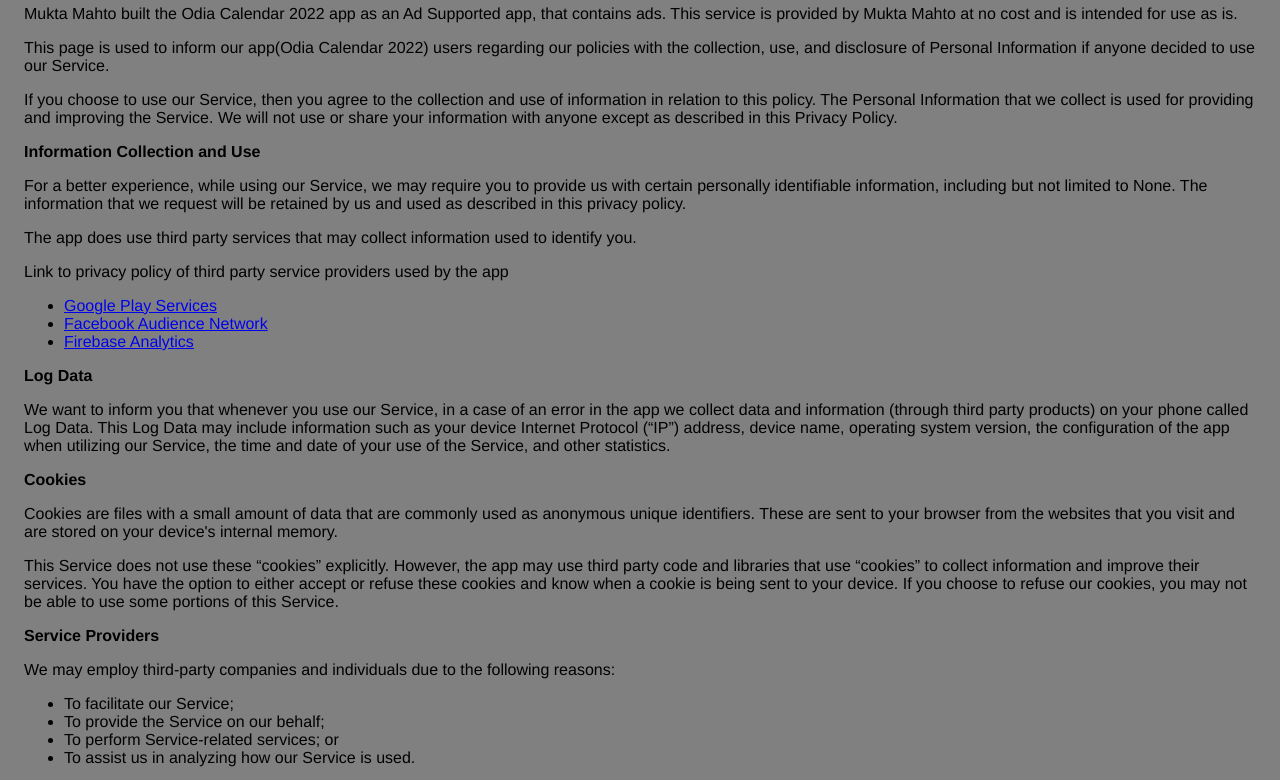
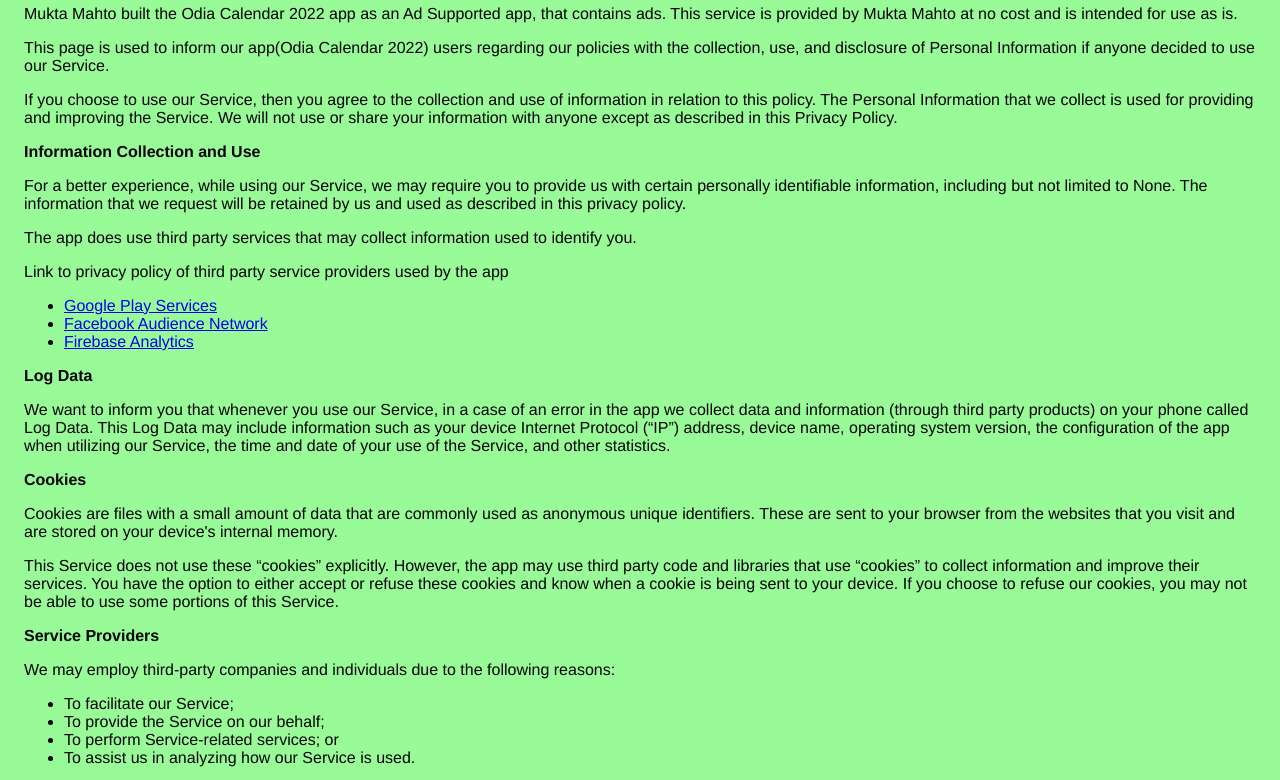
Before and after one commit to mahtoBabu/privacyPolicyOC, a plain HTML site: page index.html in a window 1280 px wide. Shown: the part 87-867 px from the top of the page. Drawn offline with Linux system fonts and the light colour scheme.

Commit message:
Update index.html

```diff
--- a/index.html
+++ b/index.html
@@ -6,7 +6,7 @@
       <title>Privacy Policy</title>
       <style> body { font-family: 'Helvetica Neue', Helvetica, Arial, sans-serif; padding:1em; } </style>
     </head>
-    <body style="background-color:grey;">
+    <body style="background-color:PaleGreen;">
     <h2>Privacy Policy</h2>
         <p> Mukta Mahto built the Odia Calendar 2022 app as an Ad Supported app, that contains ads. This service is provided by
                     Mukta Mahto at no cost and is intended for use as is.
```
